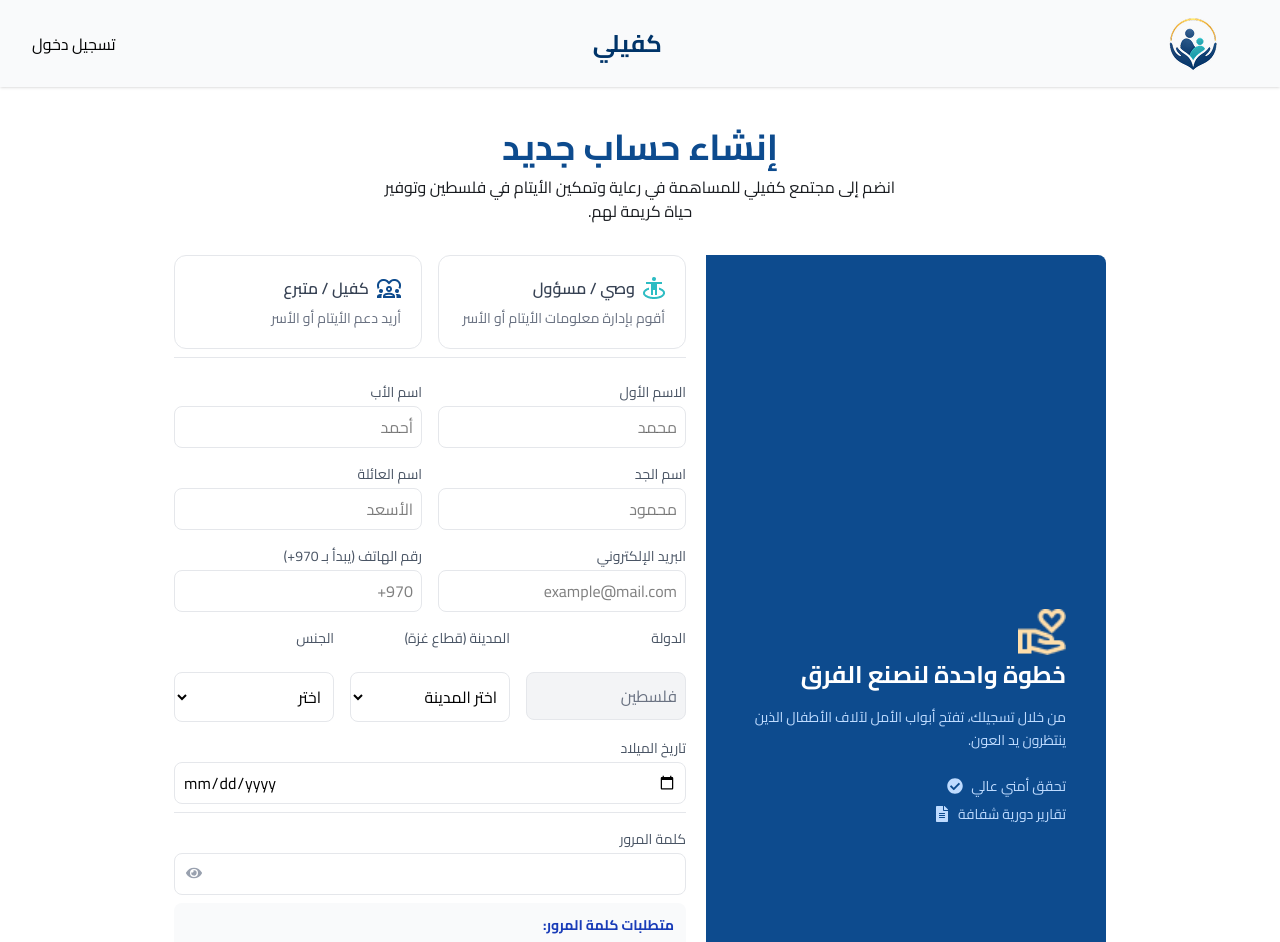
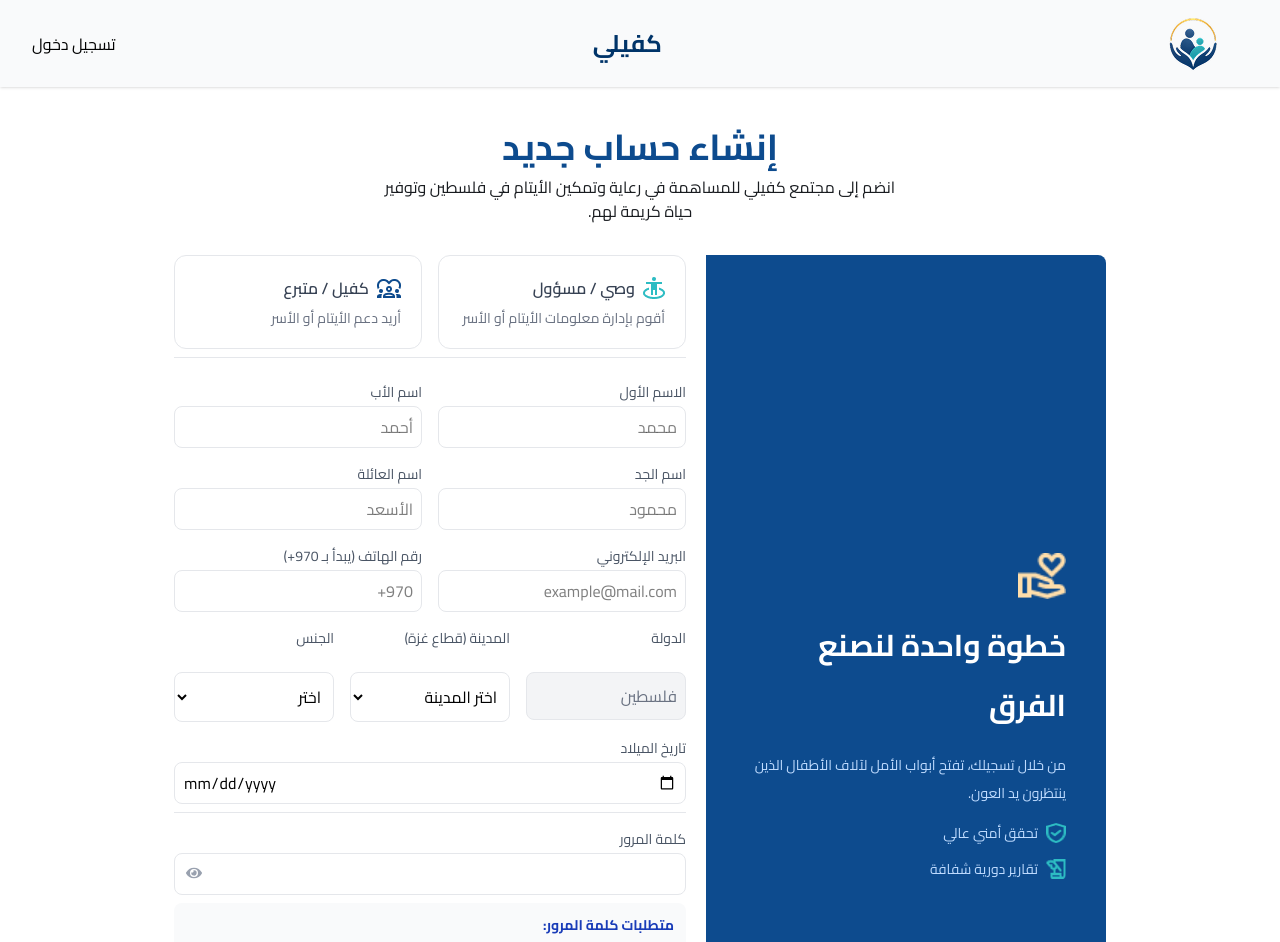
Before and after one commit to Kafeeli/kafeeli-frontend, a React (Vite) app: page / in a window 1280 px wide. Shown: the top 942 px of the page. Built offline with nearby package versions, Linux system fonts and the light colour scheme.

Commit message:
feat: update on Ldiv & footer

```diff
--- a/src/pages/RegistrationPage.jsx
+++ b/src/pages/RegistrationPage.jsx
@@ -6,6 +6,8 @@
 import guardianIcon from '../assets/guardian-icon.png'
 import sponsorIcon from '../assets/sponsor-icon.png'
 import sideIcon from '../assets/side-icon.png'
+import checkIcon from '../assets/check-icon.png'
+import reportIcon from '../assets/report-icon.png'
 export default function RegistrationPage() {
    const [selected, setSelected] = useState(null)
 
@@ -36,20 +38,23 @@
 
   <section className='w-[80%] mx-auto flex justify-center min-h-screen gap-5 mt-8'>
            <div id='Rdiv'>
-            <div className="hidden lg:flex md:w-40%  flex-col justify-center p-10 h-full rounded-r-lg" style={{backgroundColor: 'rgba(13, 75, 142, 1)'}}>
-    <img src={sideIcon} alt="icon" className="w-12 " />
-    <h2 className="text-white text-2xl font-bold mb-3 leading-relaxed">خطوة واحدة لنصنع الفرق</h2>
-    <p className="text-blue-200 text-sm mb-6 leading-relaxed max-w-xs">من خلال تسجيلك، تفتح أبواب الأمل لآلاف الأطفال الذين ينتظرون يد العون.</p>
-    <div className="flex items-center gap-2 mb-2">
-      <span className="text-blue-200 text-sm">تحقق أمني عالي</span>
-      <FaCheckCircle className="text-blue-200" />
-    </div>
+  <div className="hidden lg:flex flex-col justify-center p-10 h-full rounded-r-lg gap-4" style={{backgroundColor: 'rgba(13, 75, 142, 1)'}}>
+    <img src={sideIcon} alt="icon" className="w-12" />
+<h2 className="text-white text-3xl font-bold leading-loose text-right">
+  خطوة واحدة لنصنع <br /> الفرق
+</h2>    <p className="text-blue-200 text-sm leading-loose max-w-xs">من خلال تسجيلك، تفتح أبواب الأمل لآلاف الأطفال الذين ينتظرون يد العون.</p>
     <div className="flex items-center gap-2">
-      <span className="text-blue-200 text-sm">تقارير دورية شفافة</span>
-      <FaFileAlt className="text-blue-200" />
-    </div>
+      <img src={checkIcon} alt="check" className="w-5 h-5" />
+  <span className="text-blue-200 text-sm">تحقق أمني عالي</span>
+
+</div>
+<div className="flex items-center gap-2">
+  <img src={reportIcon} alt="report" className="w-5 h-5" />
+  <span className="text-blue-200 text-sm">تقارير دورية شفافة</span>
+
+</div>
   </div>
-  </div>
+</div>
           <div id='Ldiv'>
   <div className="flex flex-col sm:flex-row gap-4 mx-auto max-w-lg w-full">
     {roles.map((role) => {
@@ -220,13 +225,13 @@
 </div>
   </section>
     </main>
-   <footer className="flex flex-col md:flex-row items-center justify-between px-8 py-4 border-t border-gray-200 gap-3 mt-10">
+   <footer dir="ltr" className="flex flex-col md:flex-row items-center justify-between px-8 py-4 border-t border-gray-200 gap-3 mt-10">
   <div className="flex gap-6 order-3 md:order-1">
     <a href="#" className="text-sm text-gray-500 hover:text-blue-700">اتصل بنا</a>
     <a href="#" className="text-sm text-gray-500 hover:text-blue-700">الشروط والأحكام</a>
     <a href="#" className="text-sm text-gray-500 hover:text-blue-700">سياسة الخصوصية</a>
   </div>
-  <p className="text-sm text-gray-500 order-2 text-center">© 2026 كفيلي - منصة رعاية الأيتام. جميع الحقوق محفوظة</p>
+  <p className="text-sm text-gray-500 order-2 text-center">&copy; 2026 كفيلي - منصة رعاية الأيتام. جميع الحقوق محفوظة</p>
   <p className="text-lg font-bold text-blue-900 order-1 md:order-3">كفيلي</p>
 </footer>
 
```
Also changed, not shown: src/assets/check-icon.png (added), src/assets/report-icon.png (added).
